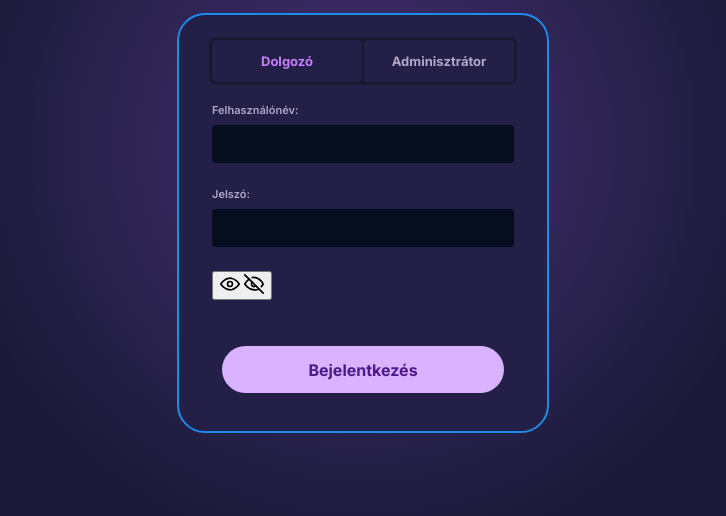
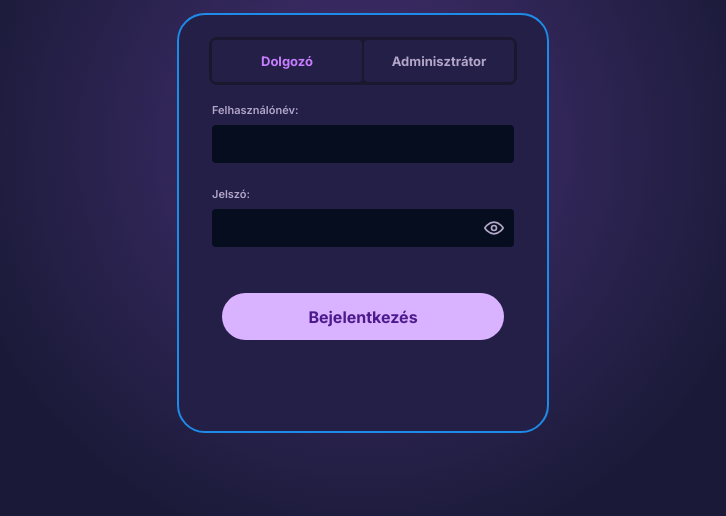
Before and after one commit to xR3g1n4/leltar, a plain HTML site: page login.html in a window 1280 px wide. Shown: the part 254-770 px from the top of the page, without its empty margins (277-1003 px from the left). Drawn offline with Linux system fonts and the light colour scheme.

Commit message:
password feature

```diff
--- a/login.css
+++ b/login.css
@@ -128,6 +128,37 @@ body {
   border-color: var(--lilac);
 }
 
+/* Password show/hide */
+.password-wrap {
+  position: relative;
+}
+
+.password-wrap .field {
+  padding-right: 44px;
+}
+
+.toggle-pw {
+  position: absolute;
+  top: 0;
+  right: 0;
+  width: 40px;
+  height: 38px;
+  display: grid;
+  place-items: center;
+  color: var(--muted);
+  background: none;
+  border: 0;
+  border-radius: 4px;
+  cursor: pointer;
+}
+
+.toggle-pw:hover { color: var(--lilac); }
+.toggle-pw:focus-visible { outline: 2px solid var(--lilac); outline-offset: -2px; }
+
+.toggle-pw .icon-hide { display: none; }
+.toggle-pw[aria-pressed="true"] .icon-show { display: none; }
+.toggle-pw[aria-pressed="true"] .icon-hide { display: block; }
+
 .submit {
   display: block;
   width: calc(100% - 20px);
```
